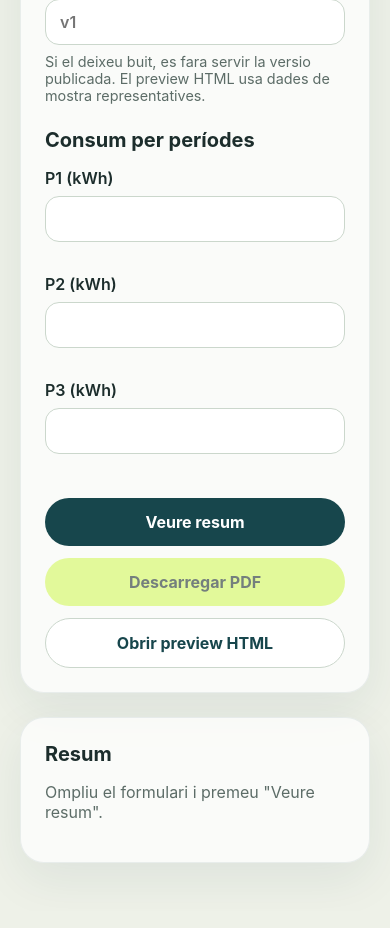
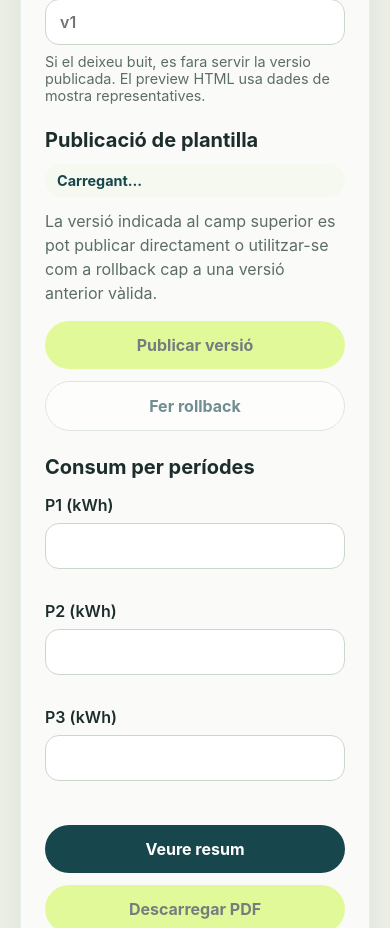
Before and after one commit to Som-Energia/som_comparativa_factures, a React (Vite) app in the folder frontend/: page / in a window 390 px wide. Shown: the part 860-1788 px from the top of the page. Built offline with nearby package versions, Linux system fonts and the light colour scheme; no server answers.

Commit message:
feat(frontend): add template publication controls

```diff
--- a/frontend/src/App.jsx
+++ b/frontend/src/App.jsx
@@ -1,4 +1,4 @@
-import { useState } from 'react'
+import { useEffect, useState } from 'react'
 
 const apiBaseUrl = 'http://localhost:5000/api'
 
@@ -21,6 +21,39 @@ function App() {
   const [preview, setPreview] = useState(null)
   const [loadingPreview, setLoadingPreview] = useState(false)
   const [downloading, setDownloading] = useState(false)
+  const [publishedVersion, setPublishedVersion] = useState(null)
+  const [loadingPublication, setLoadingPublication] = useState(true)
+  const [publishingAction, setPublishingAction] = useState('')
+  const [publicationMessage, setPublicationMessage] = useState('')
+
+  useEffect(() => {
+    let cancelled = false
+
+    async function loadPublicationStatus() {
+      setLoadingPublication(true)
+
+      const response = await fetch(`${apiBaseUrl}/templates/comparison/publication`)
+      const data = await response.json()
+
+      if (cancelled) {
+        return
+      }
+
+      setLoadingPublication(false)
+      if (!response.ok) {
+        setErrors((current) => ({ ...current, ...(data.errors || {}) }))
+        return
+      }
+
+      setPublishedVersion(data.published_version)
+    }
+
+    loadPublicationStatus()
+
+    return () => {
+      cancelled = true
+    }
+  }, [])
 
   function updateField(name, value) {
     setForm((current) => ({ ...current, [name]: value }))
@@ -107,6 +140,36 @@ function App() {
     URL.revokeObjectURL(url)
   }
 
+  async function handleTemplatePublication(action) {
+    const templateVersion = form.template_version.trim()
+    if (!templateVersion) {
+      setErrors((current) => ({ ...current, template_version: 'Cal indicar una versio de plantilla.' }))
+      return
+    }
+
+    setPublishingAction(action)
+    setPublicationMessage('')
+    setErrors((current) => ({ ...current, template_version: undefined, publication: undefined }))
+
+    const response = await fetch(`${apiBaseUrl}/templates/comparison/${action}`, {
+      method: 'POST',
+      headers: { 'Content-Type': 'application/json' },
+      body: JSON.stringify({ template_version: templateVersion }),
+    })
+
+    const data = await response.json()
+    setPublishingAction('')
+
+    if (!response.ok) {
+      setErrors((current) => ({ ...current, ...(data.errors || {}) }))
+      return
+    }
+
+    setErrors((current) => ({ ...current, template_version: undefined, publication: undefined }))
+    setPublishedVersion(data.published_version)
+    setPublicationMessage(data.message)
+  }
+
   function handleOpenHtmlPreview() {
     const templateVersion = form.template_version.trim()
     const previewUrl = new URL(`${apiBaseUrl}/reports/comparison.preview`)
@@ -179,6 +242,38 @@ function App() {
               </small>
               <FieldError error={errors.template_version} />
             </label>
+          </section>
+
+          <section className="form-section template-admin-section">
+            <div className="section-heading-row">
+              <h2>Publicació de plantilla</h2>
+              <span className="published-pill">
+                {loadingPublication ? 'Carregant...' : `Publicada: ${publishedVersion || 'No disponible'}`}
+              </span>
+            </div>
+            <p className="section-copy">
+              La versió indicada al camp superior es pot publicar directament o utilitzar-se com a rollback cap a una versió anterior vàlida.
+            </p>
+            <div className="template-admin-actions">
+              <button
+                type="button"
+                className="secondary"
+                disabled={publishingAction !== '' || loadingPublication}
+                onClick={() => handleTemplatePublication('publish')}
+              >
+                {publishingAction === 'publish' ? 'Publicant...' : 'Publicar versió'}
+              </button>
+              <button
+                type="button"
+                className="tertiary"
+                disabled={publishingAction !== '' || loadingPublication}
+                onClick={() => handleTemplatePublication('rollback')}
+              >
+                {publishingAction === 'rollback' ? 'Fent rollback...' : 'Fer rollback'}
+              </button>
+            </div>
+            <FieldError error={errors.publication} />
+            <StatusMessage message={publicationMessage} />
           </section>
 
           <section className="form-section">
@@ -268,6 +363,14 @@ function SummaryItem({ label, value }) {
   )
 }
 
+function StatusMessage({ message }) {
+  if (!message) {
+    return null
+  }
+
+  return <p className="status-message">{message}</p>
+}
+
 function formatEuro(amount) {
   return new Intl.NumberFormat('ca-ES', {
     style: 'currency',
--- a/frontend/src/styles.css
+++ b/frontend/src/styles.css
@@ -81,6 +81,35 @@ small {
   font-size: 1.25rem;
 }
 
+.section-heading-row {
+  display: flex;
+  align-items: center;
+  justify-content: space-between;
+  gap: 12px;
+  margin-bottom: 12px;
+}
+
+.section-heading-row h2 {
+  margin-bottom: 0;
+}
+
+.published-pill {
+  display: inline-flex;
+  align-items: center;
+  padding: 8px 12px;
+  border-radius: 999px;
+  background: #f5f9ef;
+  color: #17464c;
+  font-size: 0.9rem;
+  font-weight: 700;
+}
+
+.section-copy {
+  margin: 0 0 16px;
+  color: #5c6c67;
+  line-height: 1.5;
+}
+
 label {
   display: block;
   margin-bottom: 16px;
@@ -106,6 +135,12 @@ input {
   display: flex;
   gap: 12px;
   margin-top: 28px;
+}
+
+.template-admin-actions {
+  display: flex;
+  gap: 12px;
+  flex-wrap: wrap;
 }
 
 button {
@@ -148,6 +183,12 @@ button:disabled {
   color: #5c6c67;
   font-size: 0.9rem;
   font-weight: 400;
+}
+
+.status-message {
+  margin: 12px 0 0;
+  color: #17464c;
+  font-weight: 600;
 }
 
 .placeholder {
@@ -213,4 +254,10 @@ button:disabled {
   .actions {
     flex-direction: column;
   }
+
+  .section-heading-row,
+  .template-admin-actions {
+    flex-direction: column;
+    align-items: stretch;
+  }
 }
```
Also changed, not shown: 2 other files (tests, documents, lock files or other folders).
